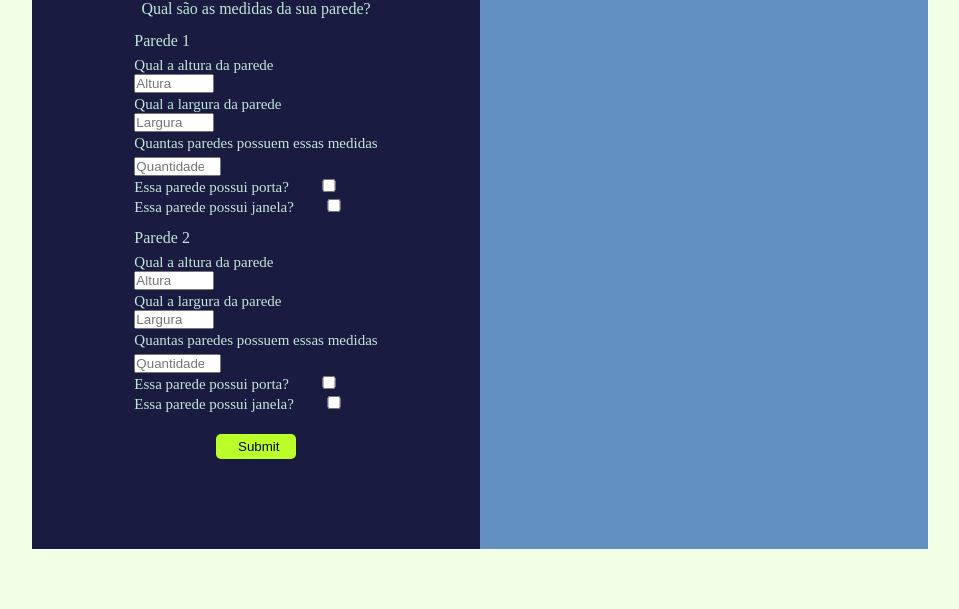
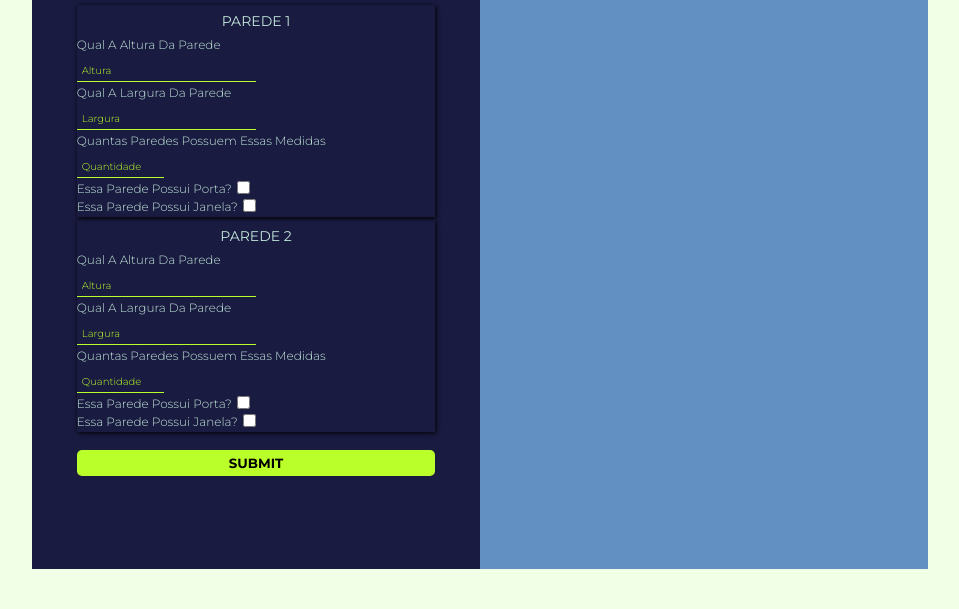
Before and after one commit to mingoranze/calculadoraMetrosQuadrados, a plain HTML site: page index.html in a window 1280 px wide. Shown: the part 191-800 px from the top of the page, without its empty margins (160-1119 px from the left). Drawn offline with Linux system fonts and the light colour scheme.

```diff
--- a/index.html
+++ b/index.html
@@ -6,6 +6,9 @@
     <meta name="viewport" content="width=device-width, initial-scale=1.0">
     <title>Calculadora de M²</title>
     <link rel="stylesheet" href="style.css">
+    <link rel="preconnect" href="https://fonts.googleapis.com">
+    <link rel="preconnect" href="https://fonts.gstatic.com" crossorigin>
+    <link href="https://fonts.googleapis.com/css2?family=Montserrat:wght@300;400;700&display=swap" rel="stylesheet">
 </head>
 <body>
     <div class="area">
@@ -17,24 +20,24 @@
                <div class="parede">
                 <h3>Parede 1</h3>
                 <label for="alturaA">
-                    Qual a altura da parede
-                    <input id="alturaA" type="number" name="alturaA" placeholder="Altura">
+                    <p> Qual a altura da parede</p>
+                    <input class="inputNumber" id="alturaA" type="number" name="alturaA" placeholder="Altura">
                 </label>
                 <label for="larguraA">
-                    Qual a largura da parede
-                    <input id="larguraA" type="number" name="larguraA" placeholder="Largura">
+                    <p>Qual a largura da parede</p>
+                    <input class="inputNumber" id="larguraA" type="number" name="larguraA" placeholder="Largura">
                 </label>
                 <label for="quantidadeA">
-                    Quantas paredes possuem essas medidas
-                    <input id="quantidadeA" type="number" name="quantidadeA" placeholder="Quantidade">
+                    <p>Quantas paredes possuem essas medidas</p>
+                    <input class="inputNumber" id="quantidadeA" type="number" name="quantidadeA" placeholder="Quantidade">
                 </label>
-                <label for="porta" class="checkbox">
-                    Essa parede possui porta?
-                    <input type="checkbox" name="porta" id="porta">
+                <label for="portaA" class="checkbox">
+                    <p>Essa parede possui porta?</p>
+                    <input type="checkbox" name="portaA" id="portaA">
                 </label>
                 <label for="janela" class="checkbox">
-                    Essa parede possui janela?
-                    <input type="checkbox" name="janela" id="janela">
+                    <p>Essa parede possui janela?</p>
+                     <input type="checkbox" name="janela" id="janelaA">
                 </label>
 
                </div>
@@ -42,24 +45,24 @@
                <div class="parede">
                 <h3>Parede 2</h3>
                 <label for="alturaB">
-                    Qual a altura da parede
-                    <input id="alturaB" type="number" name="alturaB" placeholder="Altura">
+                    <p> Qual a altura da parede</p>
+                    <input class="inputNumber" id="alturaB" type="number" name="alturaB" placeholder="Altura">
                 </label>
                 <label for="larguraB">
-                    Qual a largura da parede
-                    <input id="larguraB" type="number" name="larguraB" placeholder="Largura">
+                    <p>Qual a largura da parede</p>
+                    <input class="inputNumber" id="larguraB" type="number" name="larguraB" placeholder="Largura">
                 </label>
                 <label for="quantidadeB">
-                    Quantas paredes possuem essas medidas
-                    <input id="quantidadeB" type="number" name="quantidadeB" placeholder="Quantidade">
+                    <p>Quantas paredes possuem essas medidas</p>
+                    <input class="inputNumber" id="quantidadeB" type="number" name="quantidadeB" placeholder="Quantidade">
                 </label>
                 <label for="porta" class="checkbox">
-                    Essa parede possui porta?
-                    <input type="checkbox" name="porta" id="porta">
+                    <p>Essa parede possui porta?</p>
+                    <input type="checkbox" name="porta" id="portaB">
                 </label>
                 <label for="janela" class="checkbox">
-                    Essa parede possui janela?
-                    <input type="checkbox" name="janela" id="janela">
+                    <p>Essa parede possui janela?</p>
+                    <input type="checkbox" name="janela" id="janelaB">
                 </label>
                </div>
 
--- a/script.js
+++ b/script.js
@@ -20,16 +20,42 @@ const enviar = document.querySelector('#enviar').addEventListener('click', ()=>{
     const galaoTexto = document.querySelector('#completoGL p')
     const quartoTexto = document.querySelector('#completoQuartinho p')
 
-    const checkboxPorta = document.querySelector('#porta')
-    const checkboxJanela = document.querySelector('#janela')
+    const checkboxPortaA = document.querySelector('#portaA')
+    const checkboxJanelaA = document.querySelector('#janelaA')
+
+    const checkboxPortaB = document.querySelector('#portaB')
+    const checkboxJanelaB = document.querySelector('#janelaB')
 
     const porta = 1.8
     const janela = 1.2
 
-    const total = areaA+areaB
-    if (checkboxPorta.checked) {
-        console.log(total - porta )
+    let total = areaA+areaB
+
+    if (checkboxPortaA.checked) {
+        total = (areaA+areaB) - porta
     } else {
+        let total = areaA+areaB
+
+    }
+    if (checkboxPortaB.checked) {
+        total = (areaA+areaB) - porta
+    } else {
+        let total = areaA+areaB
+
+    }
+
+    if (checkboxJanelaA.checked) {
+        total = (areaA+areaB) - janela
+
+    } else {
+        let total = areaA+areaB
+
+    }
+    if (checkboxJanelaB.checked) {
+        total = (areaA+areaB) - janela
+
+    } else {
+        let total = areaA+areaB
 
     }
 
@@ -58,7 +84,7 @@ const enviar = document.querySelector('#enviar').addEventListener('click', ()=>{
     }
 
     if (total > 60) {
-        const lataUnidade = total / 130
+        const lataUnidade = total / 100
         lata.style.display = 'flex'
         lataTexto.innerHTML = `Você vai precisar de ${Math.ceil(lataUnidade)} unidade de 18 litros de tinta`
 
--- a/style.css
+++ b/style.css
@@ -2,6 +2,7 @@
     box-sizing: border-box;
     margin: 0;
     padding: 0;
+    font-family: 'montserrat';
 }
 body {
     background-color: #F1FFE7;
@@ -13,18 +14,22 @@ body {
 h1 {
     color: #BAFF29;
     text-align: center;
-    font-size: 30px;
+    font-size: 25px;
+    font-weight: bold;
 }
 h3 {
    color: #C2E7DA;
-   font-size: 16px;
+   font-size: 14px;
    padding: 7px 0px;
    font-weight: normal;
+   text-align: center;
+   text-transform: uppercase;
+
 }
 .area {
     display: flex;
     width: 70%;
-    height: 85%;
+    height: 90%;
     justify-content:center;
     align-items: center;
 }
@@ -53,9 +58,30 @@ h3 {
     flex-direction: column;
     align-items: center;
 }
-input {
-    width: 80px;
+.inputNumber {
+    padding: 4px 5px;
+    border: none;
+    background-color: #1A1B41;
+    border-bottom: solid 1px #BAFF29;
+    color: #BAFF29;
+    margin-top: 5px;
 }
+label p {
+    font-weight: 300;
+    text-transform: capitalize;
+    font-size: 12px;
+}
+.inputNumber::placeholder {
+    color: #BAFF29;
+    font-size: 10px;
+    font-weight: 300;
+}
+.inputNumber:focus {
+    border: none;
+    outline: none;
+    border: solid 1px #BAFF29;
+}
+
 #quantidadeB,
 #quantidadeA {
     width: 87px;
@@ -67,8 +93,13 @@ input {
     padding: 5px 22px;
     border-radius: 5px;
     background-color: #BAFF29;
+    width: 80%;
+    text-transform: uppercase;
+    font-weight: 700;
 }
-
+#enviar:hover {
+    background-color: #86c400;
+}
 .embalagemItem {
     display: flex;
     align-items: baseline;
@@ -82,12 +113,15 @@ p {
     font-size: 15px;
     text-transform: lowercase;
     text-align: center;
+    margin-right: 5px;
 }
 .parede {
+    width: 80%;
     display: flex;
     flex-direction: column;
     margin-bottom: 3px;
     color: #C2E7DA;
+    box-shadow: 1px 1px 5px #000;
 }
 label {
     display: flex;
```
